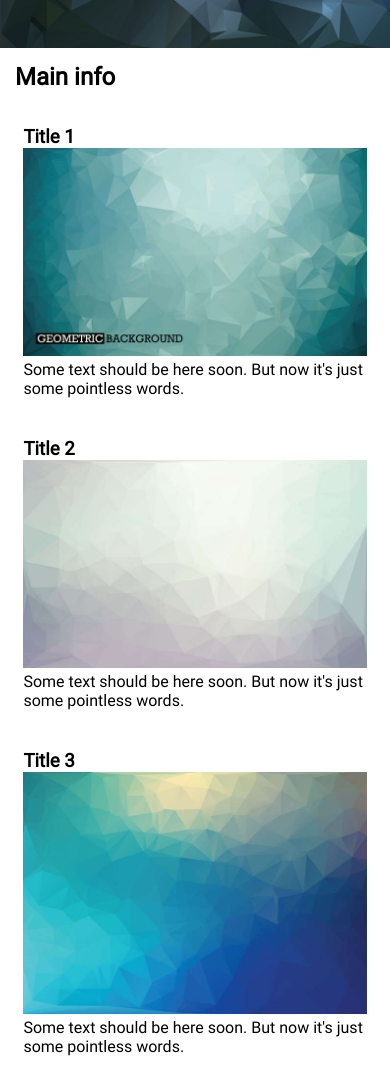
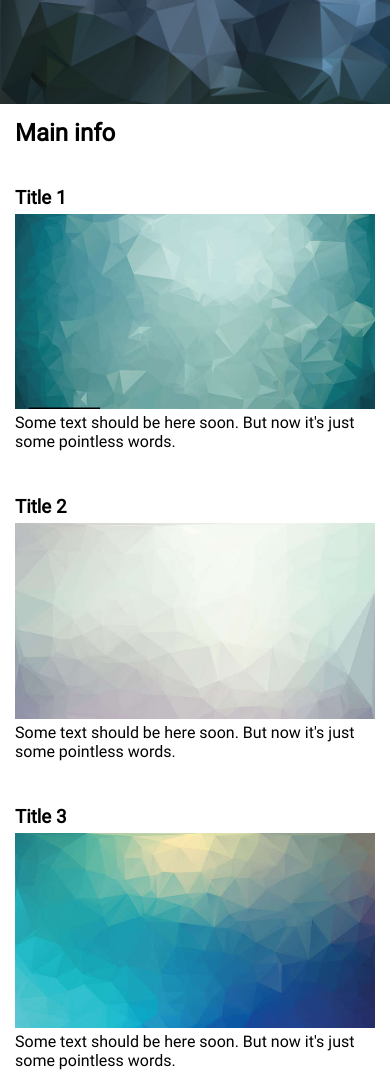
Before and after one commit to katekrivets/portfolio-site, a website: page index.html in a window 390 px wide. Shown: the part 471-1561 px from the top of the page. Drawn offline with Linux system fonts and the light colour scheme.

Commit message:
added responsiveness

```diff
--- a/Gruntfile.js
+++ b/Gruntfile.js
@@ -3,7 +3,6 @@ module.exports = function(grunt) {
     responsive_images: {
       dev: {
         options: {
-
           engine: 'im',
           sizes: [{
             width: 1600,
@@ -12,6 +11,9 @@ module.exports = function(grunt) {
           },
           {
             width: 700,
+            height: 380,
+            aspectRatio: false,
+            gravity: "NorthWest",
             suffix: '_s',
             quality: 60
           }]
--- a/index.html
+++ b/index.html
@@ -11,32 +11,36 @@
 
 <body>
   <header id="header">
+    <div class="wrapper head">
     <div id="logo"><img src="img/udacity.svg.png" alt="udacity-logo"></div>
     <div id="page-name">
       <h1>PAGE NAME</h1>
       <h3>subheader</h3>
     </div>
+    </div>
   </header>
   <main>
     <div id="jumbotron"></div>
+    <div class="wrapper main">
     <h2>Main info</h2>
     <div id="main-content" class="content">
       <div class="content-block">
         <h3>Title 1</h3>
-        <img src="img/resp/poly_back11-700_s.jpg" alt="polygonal background">
+        <a><img src="img/resp/poly_back11-700x380_s.jpg" alt="polygonal background"></a>
         <p>Some text should be here soon. But now it's just some pointless words.</p>
       </div>
       <div class="content-block">
         <h3>Title 2</h3>
-        <img src="img/resp/poly_back7_copy-700_s.jpg">
+        <img src="img/resp/poly_back7_copy-700x380_s.jpg">
         <p>Some text should be here soon. But now it's just some pointless words.</p>
       </div>
       <div class="content-block">
         <h3>Title 3</h3>
-        <img src="img/resp/poly_back_copy-700_s.jpg">
+        <img src="img/resp/poly_back_copy-700x380_s.jpg">
         <p>Some text should be here soon. But now it's just some pointless words.</p>
       </div>
     </div>
+  </div>
   </main>
 
 </body>
--- a/style/css/style.css
+++ b/style/css/style.css
@@ -16,31 +16,38 @@
 /** HEADER **/
 #header {
   border-bottom: 4px solid #5e6c70;
+  margin-bottom: 15px;
+}
+#header .wrapper {
+  width: 85%;
   padding: 15px;
-  margin-bottom: 15px;
+  margin: 0 auto;
   display: flex;
   flex-direction: row;
   justify-content: space-between;
 }
-#header #logo img {
+#header .wrapper #logo img {
   margin: 10px;
   width: 60px;
 }
-#header #page-name {
+#header .wrapper #page-name {
   margin: 10px;
 }
 /** MAIN **/
 main #jumbotron {
   background: #02b3e4 url(../../img/resp/poly_back10-1600_lg.jpg) no-repeat;
-  height: 500px;
   background-size: cover;
+  height: calc(100vh - 118px);
   width: 100vw;
 }
 main h2 {
   margin: 15px;
 }
-main .content {
-  width: 100vw;
+main .wrapper {
+  width: 85%;
+  margin: 0 auto;
+}
+main .wrapper .content {
   display: -webkit-box;
   /* OLD - iOS 6-, Safari 3.1-6 */
   display: -moz-box;
@@ -54,13 +61,29 @@ main .content {
   -ms-flex-direction: row;
   flex-direction: row;
 }
-main .content .content-block {
+main .wrapper .content .content-block {
   width: 33%;
   padding: 15px;
+  margin: 0 10px 15px;
+  -webkit-transition: all 0.5s ease-in-out;
+  -moz-transition: all 0.5s ease-in-out;
+  -o-transition: all 0.5s ease-in-out;
+  transition: all 0.5s ease-in-out;
+  position: relative;
+  transform: scale(1);
 }
-main .content .content-block img {
+main .wrapper .content .content-block:hover {
+  -webkit-box-shadow: 0px 0px 5px 1px #b9b9b9;
+  -moz-box-shadow: 0px 0px 5px 1px #b9b9b9;
+  box-shadow: 0px 0px 5px 1px #b9b9b9;
+  transform: scale(1.01);
+}
+main .wrapper .content .content-block img {
   max-width: 100%;
   height: auto;
+}
+main .wrapper .content .content-block h3 {
+  margin: 5px 0;
 }
 /** mobile **/
 @media (max-width: 767px) {
@@ -79,17 +102,21 @@ main .content .content-block img {
   main #jumbotron {
     max-height: 50vh;
   }
-  main .content {
+  main .wrapper {
+    width: 100vw;
+  }
+  main .wrapper .content {
     -webkit-box-orient: vertical;
     -webkit-flex-direction: column;
     -ms-flex-direction: column;
     flex-direction: column;
   }
-  main .content .content-block {
+  main .wrapper .content .content-block {
     width: 100%;
-    padding: 20px 6%;
+    padding: 20px 15px;
+    margin: 0;
   }
-  main .content .content-block img {
+  main .wrapper .content .content-block img {
     max-width: 100%;
   }
 }
--- a/style/less/source.less
+++ b/style/less/source.less
@@ -17,8 +17,11 @@
 /** HEADER **/
 #header {
   border-bottom: 4px solid @lightgray;
+  margin-bottom: 15px;
+  .wrapper {
+    width: 85%;
     padding: 15px;
-  margin-bottom: 15px;
+    margin: 0 auto;
     display: flex;
     flex-direction: row;
     justify-content: space-between;
@@ -32,20 +35,22 @@
       margin: 10px;
     }
   }
-
+}
 /** MAIN **/
 main {
   #jumbotron {
     background: @udacity-lightblue url(../../img/resp/poly_back10-1600_lg.jpg) no-repeat;
-    height: 500px;
     background-size: cover;
+    height: calc(100vh - 118px);
     width: 100vw;
   }
   h2 {
     margin: 15px;
   }
+  .wrapper {
+    width: 85%;
+    margin: 0 auto;
     .content {
-    width: 100vw;
       display: -webkit-box;      /* OLD - iOS 6-, Safari 3.1-6 */
       display: -moz-box;         /* OLD - Firefox 19- (buggy but mostly works) */
       display: -ms-flexbox;      /* TWEENER - IE 10 */
@@ -57,9 +62,26 @@ main {
       .content-block {
         width: 33%;
         padding: 15px;
+        margin: 0 10px 15px;
+        -webkit-transition: all 0.5s ease-in-out;
+        -moz-transition: all 0.5s ease-in-out;
+        -o-transition: all 0.5s ease-in-out;
+        transition: all 0.5s ease-in-out;
+        position: relative;
+        transform: scale(1);
+        &:hover {
+          -webkit-box-shadow: 0px 0px 5px 1px #b9b9b9;
+          -moz-box-shadow: 0px 0px 5px 1px #b9b9b9;
+          box-shadow: 0px 0px 5px 1px #b9b9b9;
+          transform: scale(1.01);
+        }
         img {
           max-width: 100%;
           height: auto;
+        }
+        h3 {
+          margin: 5px 0;
+        }
       }
     }
   }
@@ -84,6 +106,8 @@ main {
     #jumbotron {
       max-height: 50vh;
     }
+    .wrapper {
+      width: 100vw;
       .content {
         -webkit-box-orient: vertical;
         -webkit-flex-direction: column;
@@ -91,7 +115,8 @@ main {
         flex-direction: column;
         .content-block {
           width: 100%;
-        padding: 20px 6%;
+          padding: 20px 15px;
+          margin: 0;
           img {
             max-width: 100%;
           }
@@ -99,3 +124,4 @@ main {
       }
     }
   }
+}
```
Also changed, not shown: img/resp/leafpttrn-700x380_s.jpg (added), img/resp/leafpttrn2-700x380_s.jpg (added), img/resp/leafpttrn3-700x380_s.jpg (added), img/resp/leafpttrn4-700x380_s.jpg (added), img/resp/poly_back10-700x380_s.jpg (added), img/resp/poly_back11-700x380_s.jpg (added), img/resp/poly_back7_copy-700x380_s.jpg (added), img/resp/poly_back_copy-700x380_s.jpg (added), img/resp/udacity.svg-1600_lg.png (added), img/resp/udacity.svg-700_s.png (added), img/resp/udacity.svg-700x380_s.png (added). Lines whose indentation alone changed are shown as unchanged.
